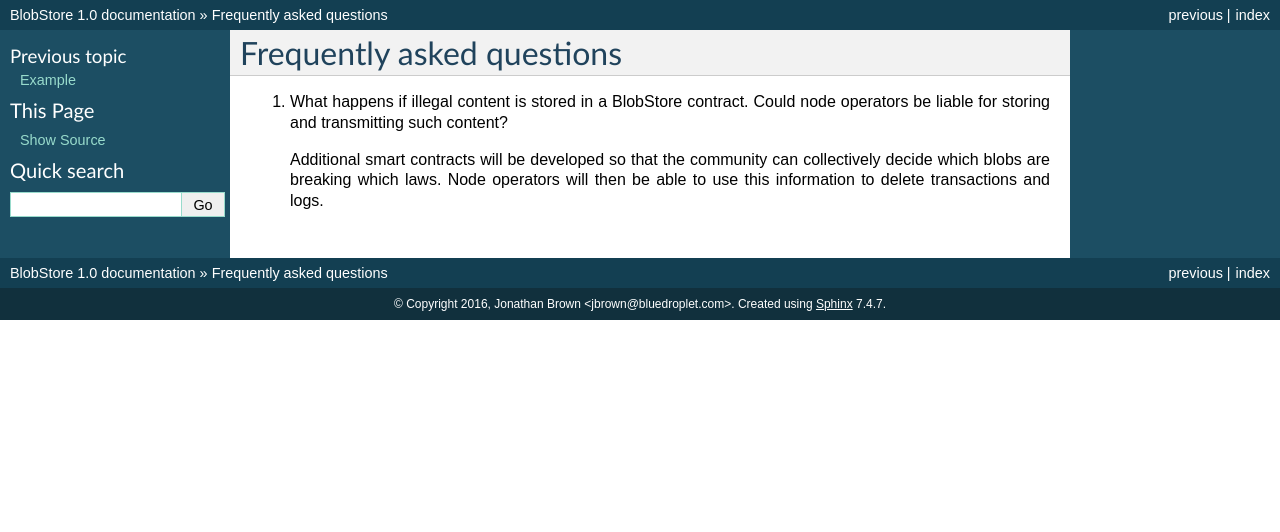
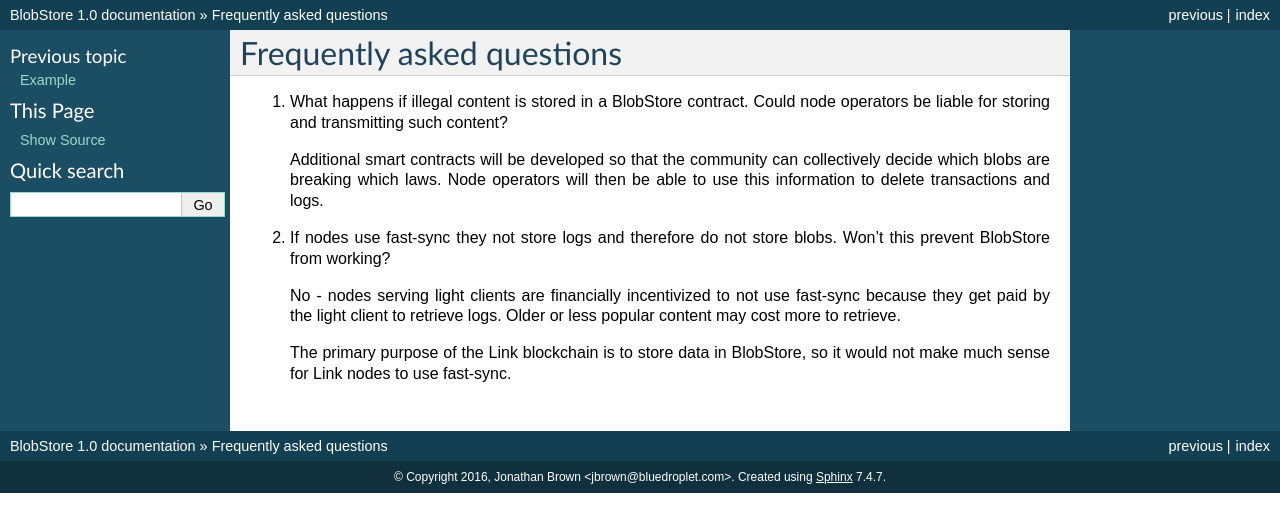
Before and after one commit to acuity-network/mix-item-store, a Sphinx documentation site: the page built from docs/faq.rst, in a window 1280 px wide. Shown: the top 532 px of the page. Built offline with Sphinx 7.4.7, drawn with Linux system fonts in a browser that asks for light colours.

Commit message:
Add FAQ about fast-sync.

```diff
--- a/docs/faq.rst
+++ b/docs/faq.rst
@@ -7,3 +7,9 @@
 #. What happens if illegal content is stored in a BlobStore contract. Could node operators be liable for storing and transmitting such content?
 
    Additional smart contracts will be developed so that the community can collectively decide which blobs are breaking which laws. Node operators will then be able to use this information to delete transactions and logs.
+
+#. If nodes use fast-sync they not store logs and therefore do not store blobs. Won't this prevent BlobStore from working?
+
+   No - nodes serving light clients are financially incentivized to not use fast-sync because they get paid by the light client to retrieve logs. Older or less popular content may cost more to retrieve.
+
+   The primary purpose of the Link blockchain is to store data in BlobStore, so it would not make much sense for Link nodes to use fast-sync.
```
